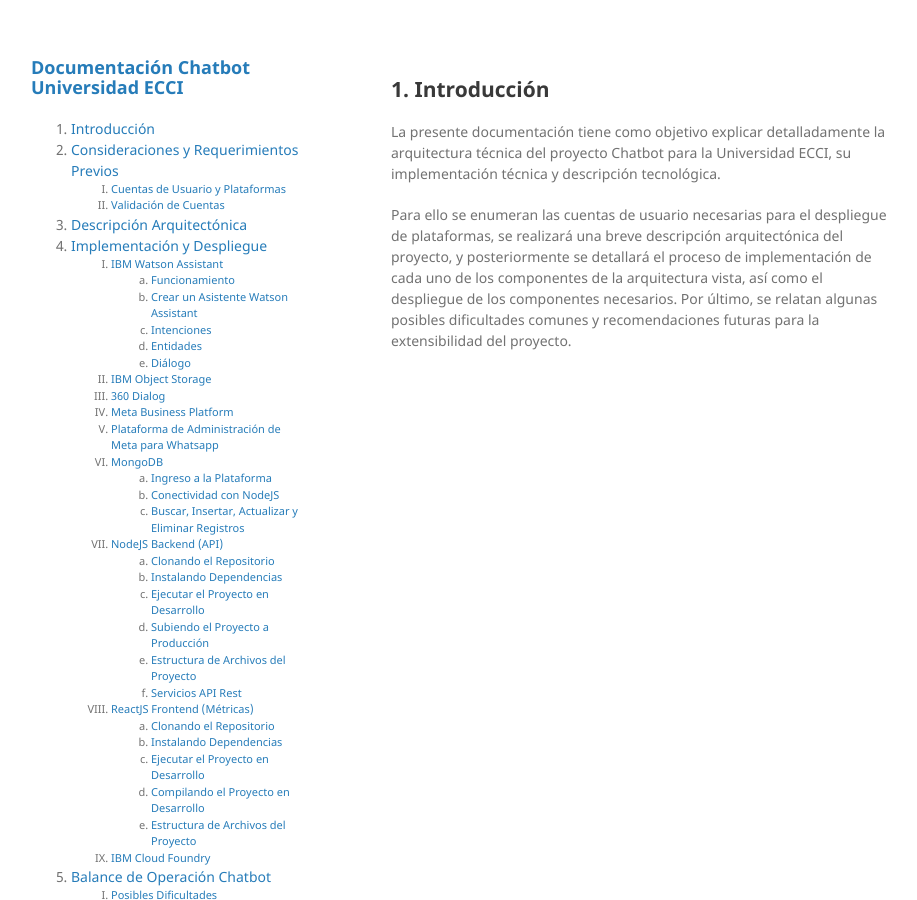
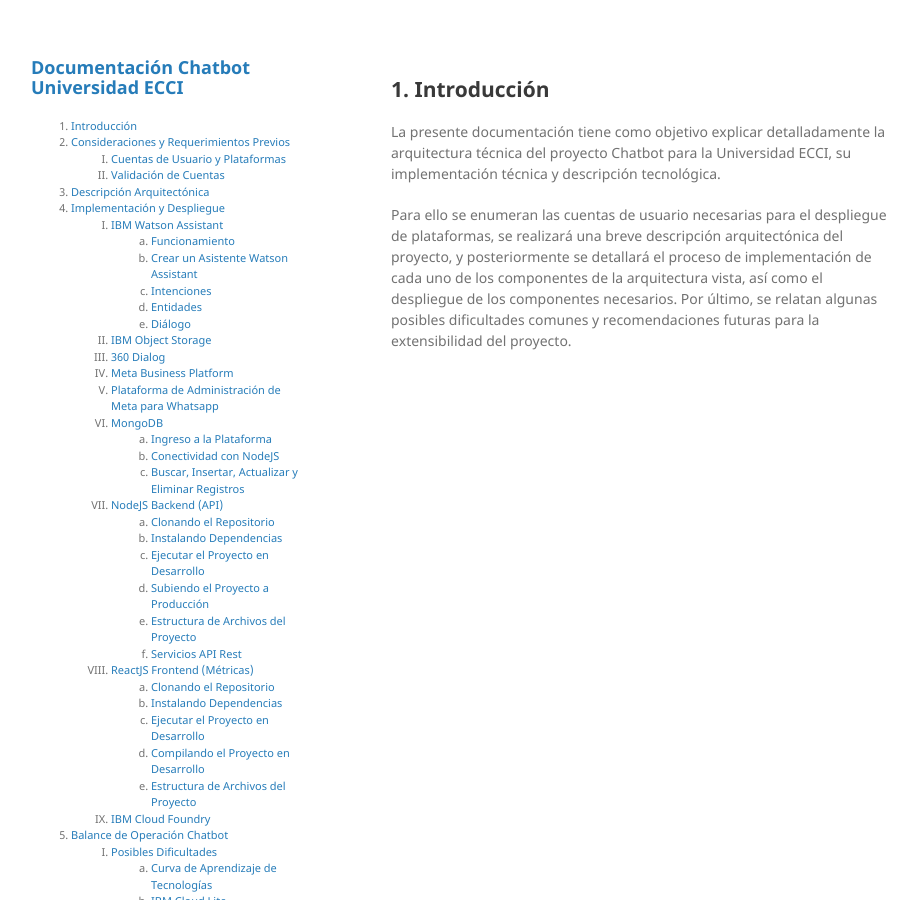
Before and after one commit to chatbotsUECCI/chatbot_ecci_documentation, a Jekyll site: the page built from index.md, in a window 1280 px wide. Shown: the whole page, without its empty margins (179-1096 px from the left). Built offline with Jekyll 4.4.1, drawn with Linux system fonts in a browser that asks for light colours; our own code applies the rules of GitHub Pages for plain Markdown files.

Commit message:
Update jekyll-theme-minimal.scss

```diff
--- a/_sass/jekyll-theme-minimal.scss
+++ b/_sass/jekyll-theme-minimal.scss
@@ -130,7 +130,7 @@ strong {
   font-weight:700;
 }
 
-.links ol{
+.links li{
     font-size: 11px;
 }
 
```
